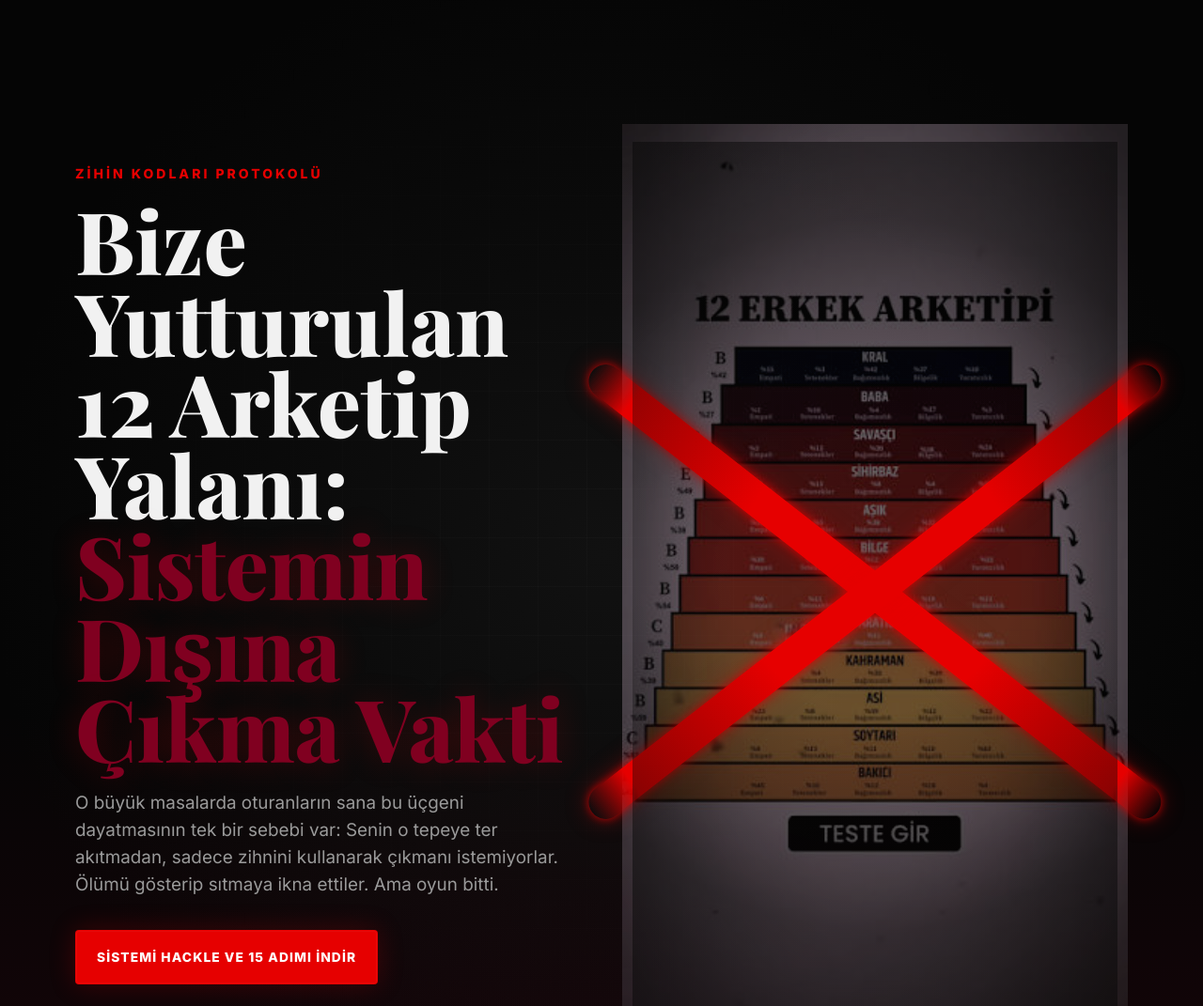
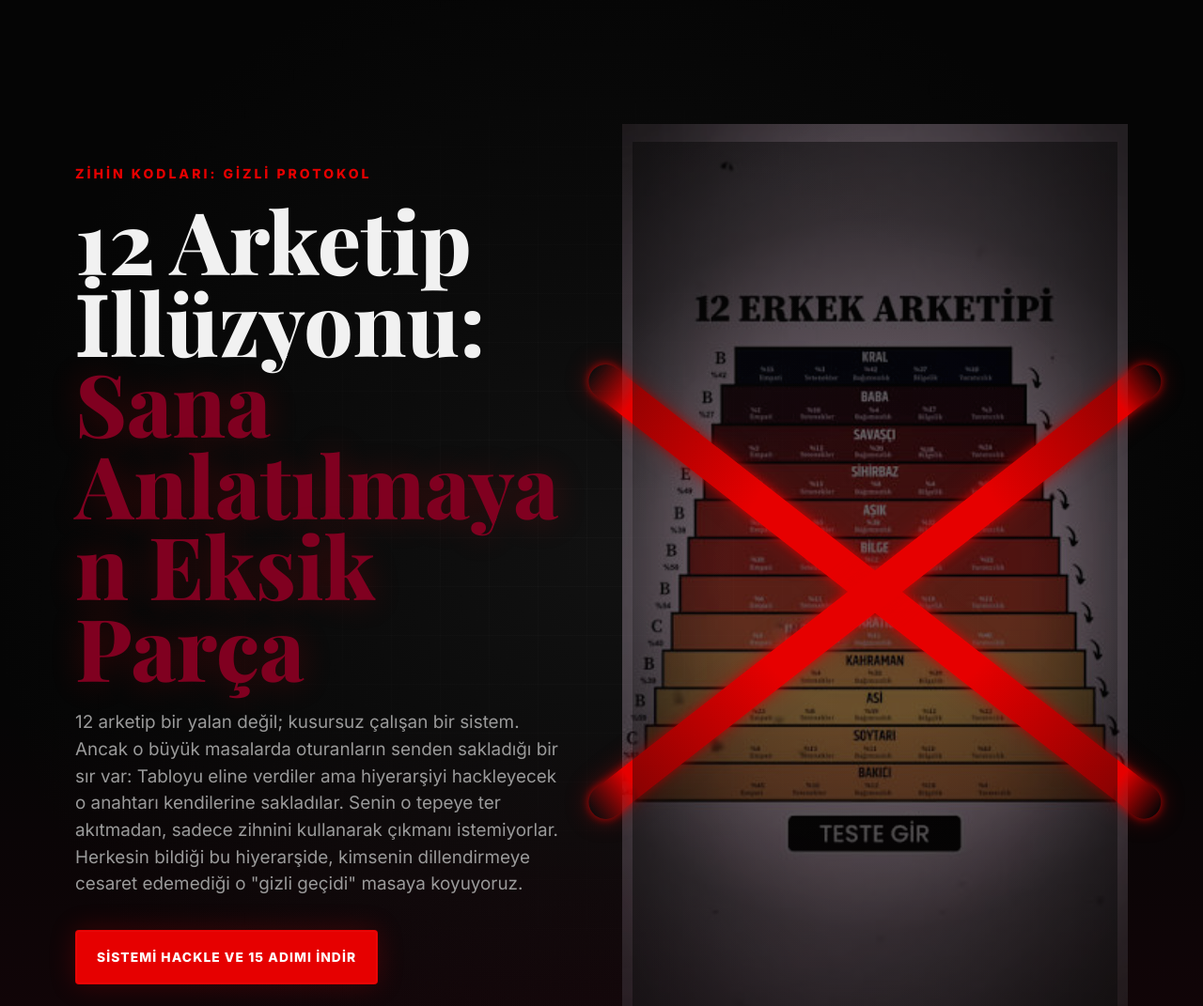
Before and after one commit to karademirturkerr/zihinkodlari, a plain HTML site: page index.html in a window 1280 px wide. Shown: the top 1071 px of the page at 94% size. Drawn offline with nearby package versions, Linux system fonts and the light colour scheme.

Commit message:
Add files via upload

```diff
--- a/index.html
+++ b/index.html
@@ -15,12 +15,12 @@
     <section class="hero" aria-labelledby="hero-title">
       <div class="container hero-layout">
         <div class="hero-content">
-          <p class="hero-kicker">ZİHİN KODLARI PROTOKOLÜ</p>
+          <p class="hero-kicker">ZİHİN KODLARI: GİZLİ PROTOKOL</p>
           <h1 id="hero-title">
-            <span>Bize Yutturulan 12 Arketip Yalanı:</span>
-            <span>Sistemin Dışına Çıkma Vakti</span>
+            <span>12 Arketip İllüzyonu:</span>
+            <span>Sana Anlatılmayan Eksik Parça</span>
           </h1>
-          <p class="hero-copy">O büyük masalarda oturanların sana bu üçgeni dayatmasının tek bir sebebi var: Senin o tepeye ter akıtmadan, sadece zihnini kullanarak çıkmanı istemiyorlar. Ölümü gösterip sıtmaya ikna ettiler. Ama oyun bitti.</p>
+          <p class="hero-copy">12 arketip bir yalan değil; kusursuz çalışan bir sistem. Ancak o büyük masalarda oturanların senden sakladığı bir sır var: Tabloyu eline verdiler ama hiyerarşiyi hackleyecek o anahtarı kendilerine sakladılar. Senin o tepeye ter akıtmadan, sadece zihnini kullanarak çıkmanı istemiyorlar. Herkesin bildiği bu hiyerarşide, kimsenin dillendirmeye cesaret edemediği o "gizli geçidi" masaya koyuyoruz.</p>
           <a class="hero-cta" href="#odeme">SİSTEMİ HACKLE VE 15 ADIMI İNDİR</a>
         </div>
 
```
